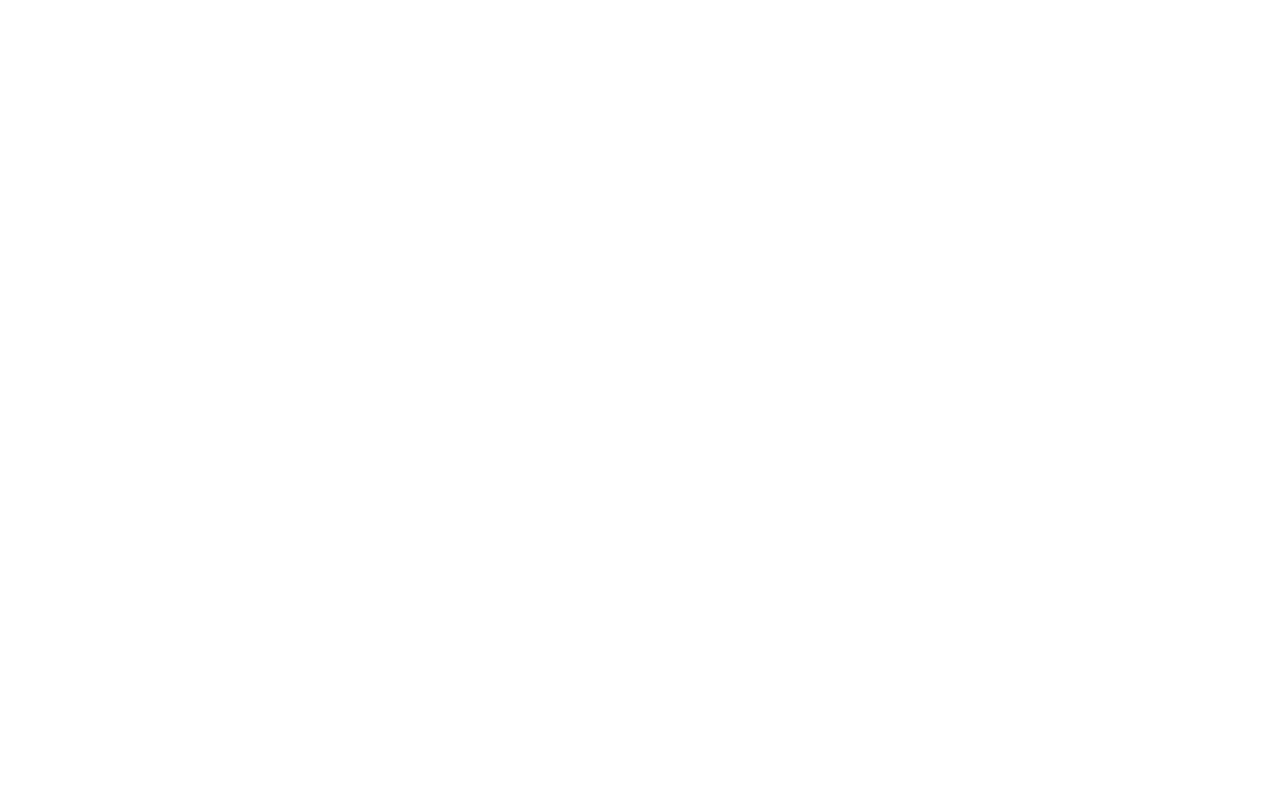
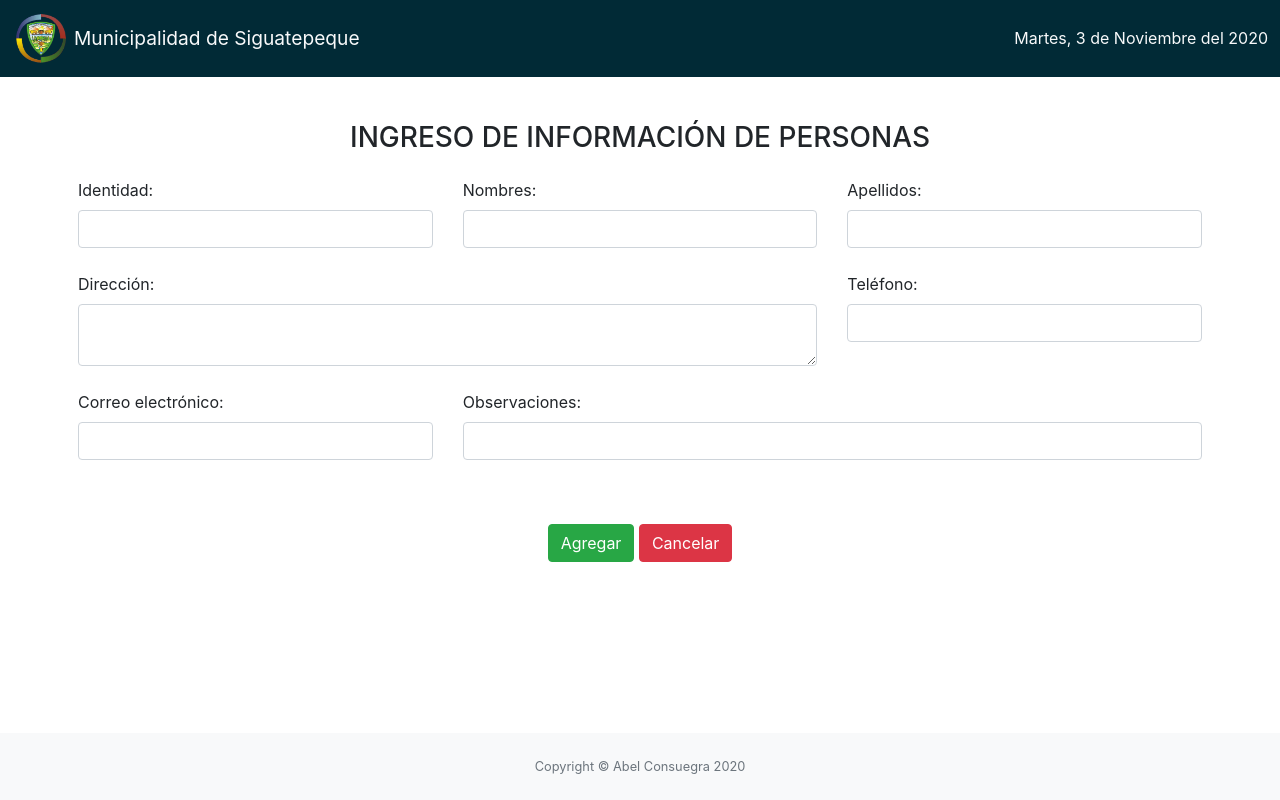
Before and after one commit to aconsuegra3/Sistema_Bolsas_Municipalidad, a PHP site: page /agregar.php in a window 1280 px wide. Before the commit the page is empty. Run offline with PHP 8.4, Linux system fonts and the light colour scheme; some libraries are stand-ins or nearby versions.

Commit message:
Pantalla de agregar registros funcional

```diff
--- a/agregar.php
+++ b/agregar.php
@@ -0,0 +1,185 @@
+<?php
+
+// Defino los campos enviados desde el post para poder utilizarlos en la programación
+// $txtId=(isset($_POST['txtId']))?$_POST['txtId']:"";
+$txtIdentidad = (isset($_POST['txtIdentidad'])) ? $_POST['txtIdentidad'] : "";
+$txtNombres = (isset($_POST['txtNombres'])) ? $_POST['txtNombres'] : "";
+$txtApellidos = (isset($_POST['txtApellidos'])) ? $_POST['txtApellidos'] : "";
+$txtDireccion = (isset($_POST['txtDireccion'])) ? $_POST['txtDireccion'] : "";
+$txtTelefono = (isset($_POST['txtTelefono'])) ? $_POST['txtTelefono'] : "";
+$txtCorreo = (isset($_POST['txtCorreo'])) ? $_POST['txtCorreo'] : "";
+$txtObservaciones = (isset($_POST['txtObservaciones'])) ? $_POST['txtObservaciones'] : "";
+
+// Detecta la acción del botón a clickear
+$accion = (isset($_POST['accion'])) ? $_POST['accion'] : "";
+
+// Crear la conexion con la base de datos
+include("conexion/conexion.php");
+
+// Verificar qué botón presionó el usuario
+switch ($accion) {
+    case "btnAgregar":
+        // Creando la sentencia SQL para insertar los valores en la BD
+        // Utilizo pdo para preparar la sentencia
+        $sentencia = $pdo->prepare("INSERT INTO persona(identidad, nombres, apellidos, direccion, telefono, correo, entregado)
+         values (:identidad, :nombres, :apellidos, :direccion, :telefono, :correo, 0)");
+
+        $fechaActual = date('d-m-Y');
+        // bindParam será para asignar los valores referenciados anteriormente
+        $sentencia->bindParam(':identidad', $txtIdentidad);
+        $sentencia->bindParam(':nombres', $txtNombres);
+        $sentencia->bindParam(':apellidos', $txtApellidos);
+        $sentencia->bindParam(':direccion', $txtDireccion);
+        $sentencia->bindParam(':telefono', $txtTelefono);
+        $sentencia->bindParam(':correo', $txtCorreo);
+
+        // Ejecutar la instrucción de la sentencia
+        $sentencia->execute();
+
+        if ($sentencia) {
+            echo '<script language="javascript">alert("Registro agregado exitosamente");window.location.href="index.php"</script>';
+        }
+        // // Header sirve para redireccionar a la direccion que se desee
+        // header('location: alojamiento.php');
+
+        break;
+    case "btnCancelar":
+        break;
+}
+
+?>
+
+
+<!DOCTYPE html>
+<html lang="es">
+
+<head>
+    <meta charset="utf-8" />
+    <meta http-equiv="X-UA-Compatible" content="IE=edge" />
+    <meta name="viewport" content="width=device-width, initial-scale=1, shrink-to-fit=no" />
+    <meta name="description" content="Sistema para registrar los lugares turisticos de Siguatepeque" />
+    <meta name="author" content="Abel Consuegra" />
+    <title>Agregar nuevo registro</title>
+    <link rel="stylesheet" href="https://stackpath.bootstrapcdn.com/bootstrap/4.5.2/css/bootstrap.min.css" integrity="sha384-JcKb8q3iqJ61gNV9KGb8thSsNjpSL0n8PARn9HuZOnIxN0hoP+VmmDGMN5t9UJ0Z" crossorigin="anonymous">
+
+    <!-- <link rel="icon" href="../img/logo_muni.png"> -->
+
+    <script src="https://cdn.jsdelivr.net/npm/popper.js@1.16.1/dist/umd/popper.min.js" integrity="sha384-9/reFTGAW83EW2RDu2S0VKaIzap3H66lZH81PoYlFhbGU+6BZp6G7niu735Sk7lN" crossorigin="anonymous"></script>
+    <script src="https://stackpath.bootstrapcdn.com/bootstrap/4.5.2/js/bootstrap.min.js" integrity="sha384-B4gt1jrGC7Jh4AgTPSdUtOBvfO8shuf57BaghqFfPlYxofvL8/KUEfYiJOMMV+rV" crossorigin="anonymous"></script>
+
+    <script src="https://kit.fontawesome.com/a018cd853a.js" crossorigin="anonymous"></script>
+    <link href="css/styles.css" rel="stylesheet" />
+    <link href="css/estilos.css" rel="stylesheet" />
+    <link rel="icon" href="img/logo_muni.png">
+    <link href="https://cdn.datatables.net/1.10.20/css/dataTables.bootstrap4.min.css" rel="stylesheet" crossorigin="anonymous" />
+    <script src="https://cdnjs.cloudflare.com/ajax/libs/font-awesome/5.13.0/js/all.min.js" crossorigin="anonymous"></script>
+</head>
+
+<body class="sb-nav-fixed">
+    <nav class="sb-topnav navbar navbar-expand navbar-dark  px-2">
+
+        <!-- <a class="ml-2" href="index.php"></a> -->
+        <a href="index.php"> <img class="ml-2" src="img/logo_muni.png" width="50px" alt=""></a>
+
+        <!-- <a class="m-auto" href="index.php"><img src="img/logo_muni.png" width="40px" alt=""></a> -->
+        <p class="text-light mt-3 ml-2">Municipalidad de Siguatepeque</p>
+        <div class="fecha mr-1 ml-auto text-light">
+            <script type="text/javascript">
+                var meses = new Array("Enero", "Febrero", "Marzo", "Abril", "Mayo", "Junio", "Julio", "Agosto", "Septiembre", "Octubre", "Noviembre", "Diciembre");
+                var diasSemana = new Array("Domingo", "Lunes", "Martes", "Miércoles", "Jueves", "Viernes", "Sábado");
+                var f = new Date();
+                document.write(diasSemana[f.getDay()] + ", " + f.getDate() + " de " + meses[f.getMonth()] + " del " + f.getFullYear());
+            </script>
+        </div>
+
+
+    </nav>
+
+    <div id="layoutSidenav_content">
+        <main>
+            <div class="container mt-1 pt-3 px-2">
+
+                <form class="form-group" action="" method="post" enctype="multipart/form-data">
+
+                    <h3 class="mt-4 mb-4 text-center">INGRESO DE INFORMACIÓN DE PERSONAS</h3>
+                    <!-- <h4 class="mt-4 mb-4">Información general</h4> -->
+
+                    <div class="row mt-4">
+                        <div class="col-lg-4">
+                            <label for="">Identidad: </label>
+                            <input class="form-control " maxlength="15" type="text" name="txtIdentidad" value="" placeholder="" id="txtIdentidad" require="" required>
+                        </div>
+
+                        <div class="col-lg-4">
+                            <label for="">Nombres: </label>
+                            <input class="form-control " maxlength="255" type="text" name="txtNombres" value="" placeholder="" id="txtNombres" require="" required>
+                        </div>
+                        <br>
+                        <div class="col-lg-4">
+                            <label for="">Apellidos: </label>
+                            <input class="form-control " maxlength="255" type="text" name="txtApellidos" value="" placeholder="" id="txtApellidos" require="" required>
+                        </div>
+                        <br>
+
+
+                    </div>
+                    <br>
+                    <div class="row">
+                        <div class="col-lg-8">
+                            <label for="">Dirección: </label>
+                            <textarea class="form-control" maxlength="1000" type="text" name="txtDireccion" value="" placeholder="" id="txtDireccion" require="" required></textarea>
+                            <br>
+                        </div>
+                        <div class="col-lg-4">
+                            <label for="">Teléfono: </label>
+                            <input class="form-control" maxlength="15" type="text" name="txtTelefono" value="" placeholder="" id="txtTelefono" require="" required>
+                            <br>
+                        </div>
+
+
+                    </div>
+
+
+                    <div class="row">
+                        <div class="col-lg-4">
+                            <label for="">Correo electrónico: </label>
+                            <input class="form-control" maxlength="100" type="text" name="txtCorreo" value="" placeholder="" id="txtCorreo" require="">
+                        </div>
+                        <div class="col-lg-8">
+                            <label for="">Observaciones: </label>
+                            <input class="form-control" maxlength="255" type="text" name="txtObservaciones" value="" placeholder="" id="txtObservaciones" require="" >
+                            <br>
+                        </div>
+
+
+                    </div>
+
+                    <br>
+
+
+                    <div class="text-center mt-3">
+                        <button class="btn btn-success" value="btnAgregar" type="submit" name="accion">Agregar</button>
+                        <a href="index.php" class="btn btn-danger" value="btnCancelar" type="submit" name="accion">Cancelar</a><br>
+                    </div>
+                </form>
+            </div>
+
+
+        </main>
+        <footer class="py-4 bg-light mt-auto">
+            <div class="container-fluid">
+                <div class="d-flex align-items-center justify-content-center small">
+                    <div class="text-muted text-center">Copyright &copy; Abel Consuegra 2020</div>
+
+                </div>
+            </div>
+        </footer>
+    </div>
+    </div>
+    <script src="https://code.jquery.com/jquery-3.5.1.min.js" crossorigin="anonymous"></script>
+    <script src="https://stackpath.bootstrapcdn.com/bootstrap/4.5.0/js/bootstrap.bundle.min.js" crossorigin="anonymous"></script>
+    <script src="https://cdnjs.cloudflare.com/ajax/libs/Chart.js/2.8.0/Chart.min.js" crossorigin="anonymous"></script>
+
+</body>
+
+</html>
--- a/css/estilos.css
+++ b/css/estilos.css
@@ -1,5 +1,5 @@
-.navbar{
-    background-color: #012a36;
+.navbar {
+  background-color: #012a36;
 }
 .contenedorInicio {
   display: flex;
@@ -18,48 +18,46 @@
   width: 70%;
   margin-top: 5%;
 }
-.menuInicio .btn{
-    width: 75%;
+.menuInicio .btn {
+  width: 75%;
 }
 @media (max-width: 770px) {
   .contenedorInicio img {
     width: 90%;
     margin-top: 15%;
   }
-  .menuInicio .btn{
-      width: 80%;
+  .menuInicio .btn {
+    width: 80%;
   }
 }
-input{
+input {
   border: 1px solid #39c;
 }
 
-.sb-topnav .fecha{
+@media (min-width: 1200px) {
+  .container-index {
+    max-width: 1340px;
+  }
+}
+
+@media (min-width: 1000px) {
+  footer {
+    position: absolute;
+    bottom: 0;
+    width: 100%;
+  }
+}
+.sb-topnav .fecha {
   font-size: 0.7rem;
 }
-.sb-topnav p{
+.sb-topnav p {
   font-size: 0.8rem;
 }
 @media (min-width: 770px) {
-  .sb-topnav .fecha{
+  .sb-topnav .fecha {
     font-size: 1rem;
   }
-  .sb-topnav p{
+  .sb-topnav p {
     font-size: 1.2rem;
   }
 }
-
-#btnBuscar:focus{
-  outline: none;
-  box-shadow: none;
-}
-
-@media (min-width: 1200px){
-    .container, .container-lg, .container-md, .container-sm, .container-xl {
-        max-width: 1340px;
-    }
-}
-
-/* a{
-    color: #32357b;
-} */
--- a/index.php
+++ b/index.php
@@ -126,14 +126,14 @@ $listaPersonas = $sentencia->fetchAll(PDO::FETCH_ASSOC);
 
     <div>
         <main>
-            <div class="container mt-1 pt-3 px-2">
+            <div class="container container-index mt-1 pt-3 px-2">
 
                 <h3 class="text-center mt-4 mb-3">Registro y control de bolsas solidarias</h3>
 
 
 
                 <div class="row ">
-                    <a class="btn btn-success ml-2" href="agregar.php"><i class="fas fa-plus"></i> Agregar</a>
+                    <a class="btn btn-success ml-2" href="agregar.php"><i class="fas fa-plus"></i> Agregar registro</a>
                     <div class="row align-items-center ml-auto mr-2" style="display: flex; justify-content: flex-end;">
                         <input data-table="order-table" id="buscar" class="form-control form-control-sm mr-1 w-75 light-table-filter" type="text" placeholder="Buscar" aria-label="Search">
                         <button id="btnBuscar" class="btn"><i class="fas fa-search" aria-hidden="true"></i></button>
```
